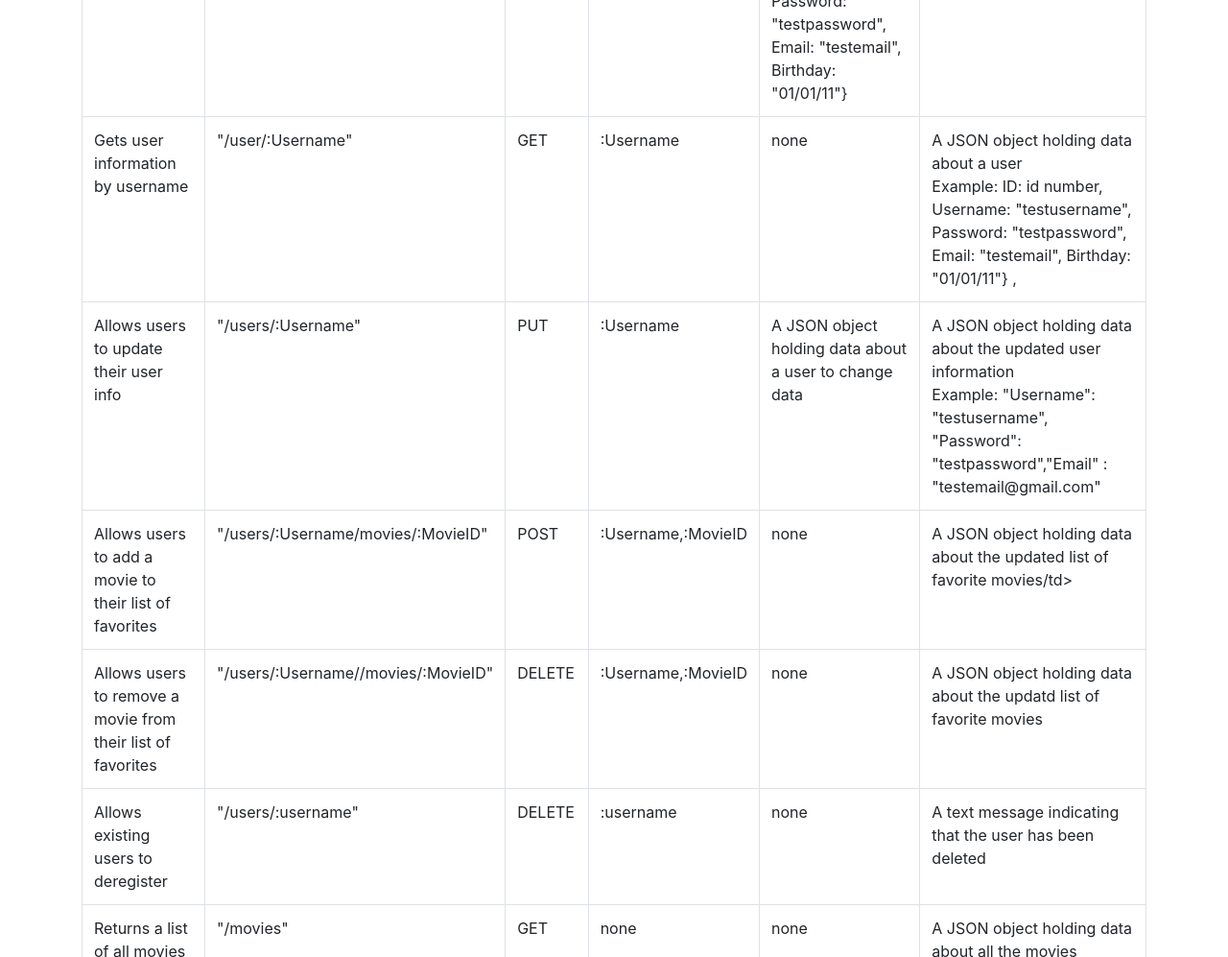
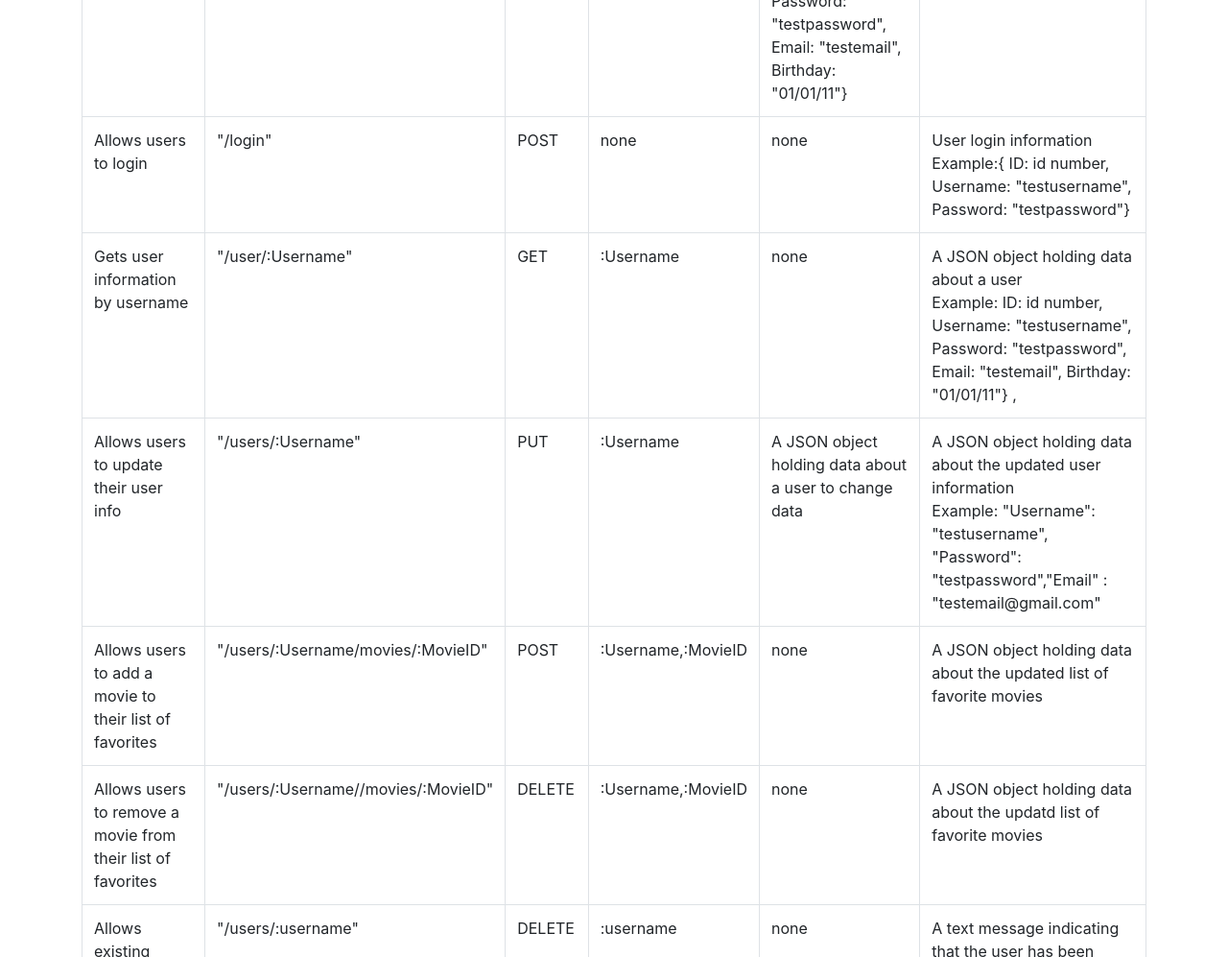
Before and after one commit to BethanyKeplinger/myFlix, a website: page public/documentation.html in a window 1280 px wide. Shown: the part 420-1417 px from the top of the page at 96% size. Drawn offline with nearby package versions, Linux system fonts and the light colour scheme.

Commit message:
Update documentation.html
Added login endpoint. Corrected typos.

```diff
--- a/public/documentation.html
+++ b/public/documentation.html
@@ -52,6 +52,18 @@
         </tr>
 
         <tr>
+          <td>Allows users to login</td>
+          <td>"/login"</td>
+          <td>POST</td>
+          <td>none</td>
+          <td>none</td>
+          <td>
+            User login information Example:{ ID: id number, Username:
+            "testusername", Password: "testpassword"}
+          </td>
+        </tr>
+
+        <tr>
           <td>
             Gets user information by username
           </td>
@@ -86,8 +98,7 @@
           <td>:Username,:MovieID</td>
           <td>none</td>
           <td>
-            A JSON object holding data about the updated list of favorite
-            movies/td>
+            A JSON object holding data about the updated list of favorite movies
           </td>
         </tr>
 
```
